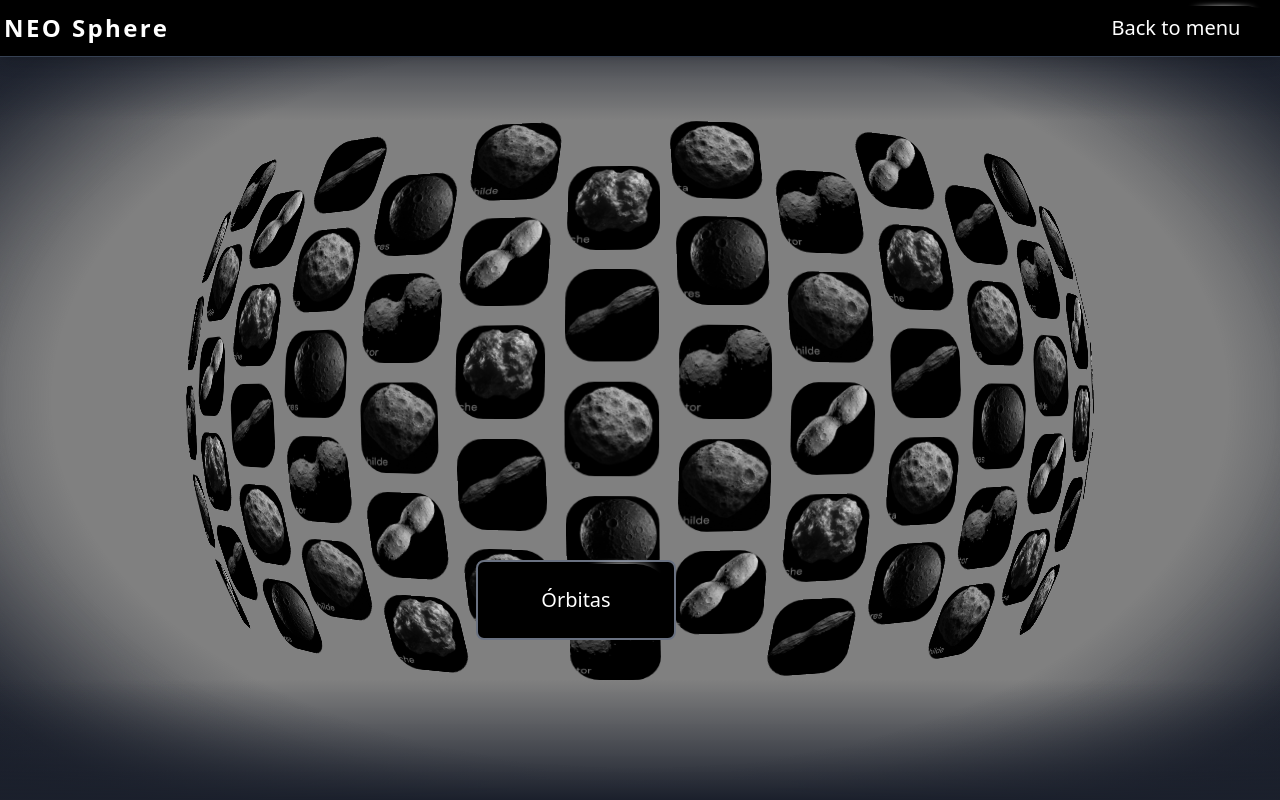
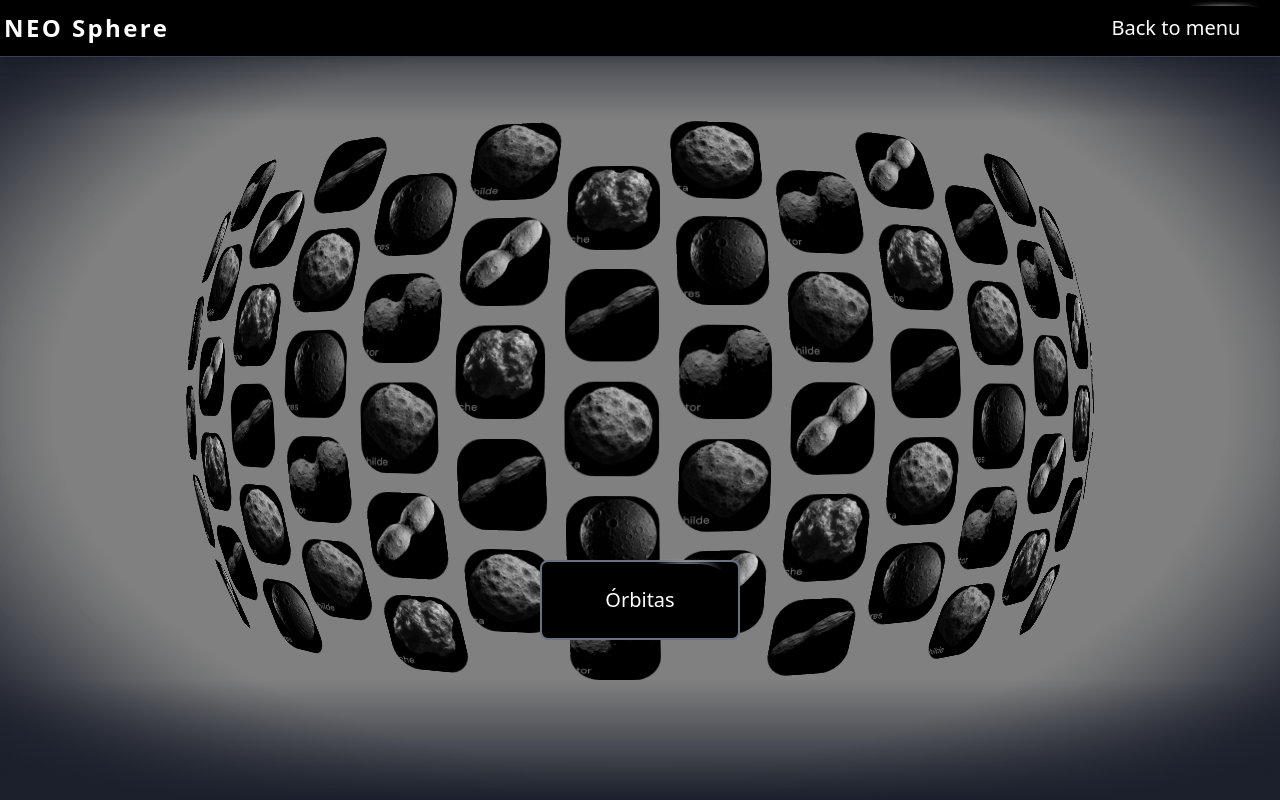
Before and after one commit to DiegoBCA/NeoSphere, a React (Vite) app in the folder neoSphere/: page /astronomy-simulator in a window 1280 px wide. Built offline with nearby package versions, Linux system fonts and the light colour scheme.

Commit message:
prefinal

```diff
--- a/neoSphere/src/pantallas/astronomy1.jsx
+++ b/neoSphere/src/pantallas/astronomy1.jsx
@@ -3,12 +3,15 @@ import { useNavigate } from "react-router-dom";
 import DomeGallery from "../components/DomeGallery";
 import { HoverBorderGradient } from "../components/hover-border-gradient";
 
-const astronomy1 = () => {
+// CORRECCIÓN 1: El nombre del componente debe ser con mayúscula inicial (PascalCase).
+const Astronomy1 = () => {
   const navigate = useNavigate();
 
+  // La función onEmpezarClick no se usa, pero la mantenemos por si la necesitas.
   const onEmpezarClick = () => {
-    navigate("/"); // Cambia esto según tu estructura de rutas
+    navigate("/");
   };
+
   return (
     <div
       style={{
@@ -19,7 +22,11 @@ const astronomy1 = () => {
       }}
     >
       <DomeGallery openedImageWidth="80vw" openedImageHeight="80vh" />
-      <div className="absolute bottom-40 left-45/100 transform -translate-x-1/2">
+
+      {/* CORRECCIÓN 2: Se usa 'left-1/2' para centrar horizontalmente y
+        se añade 'z-10' para asegurar que el botón esté sobre la galería.
+      */}
+      <div className="absolute bottom-40 left-1/2 transform -translate-x-1/2 z-10">
         <HoverBorderGradient
           containerClassName="rounded-lg transition flex items-center justify-center px-10 py-4 text-xl min-w-[200px] bg-black border-2 border-gray-500 hover:bg-[#FFDD0F]"
           as="button"
@@ -32,4 +39,4 @@ const astronomy1 = () => {
   );
 };
 
-export default astronomy1;
+export default Astronomy1;
```
